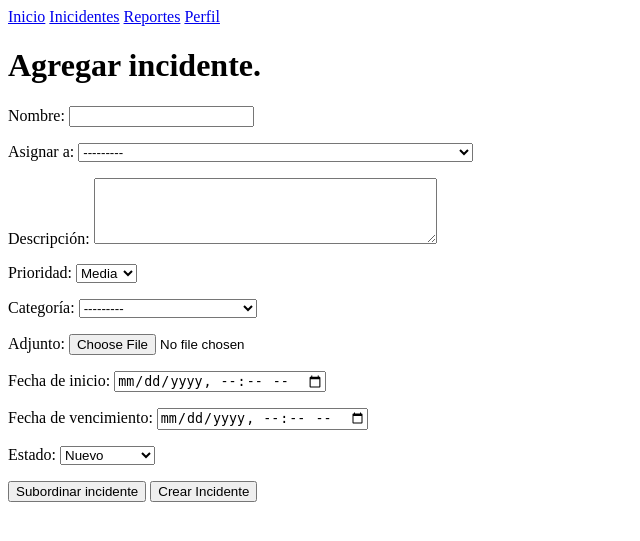
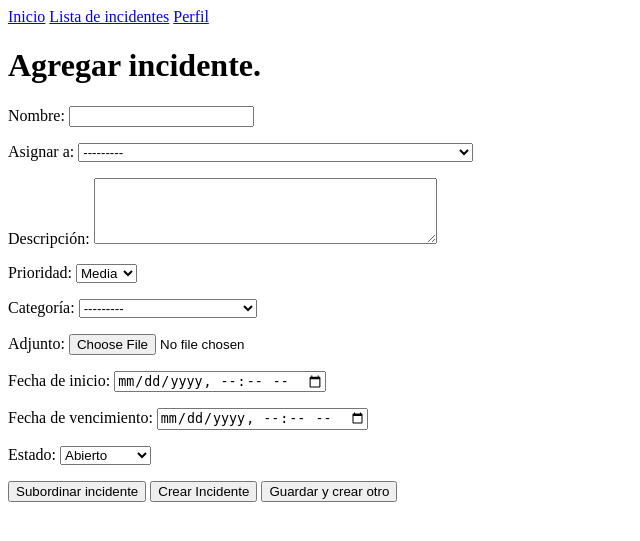
Before and after one commit to amadorssa/incidentia, a Django app: a page that uses incidents/templates/add_incident.html in a window 1280 px wide. Shown: the top 541 px of the page, without its empty margins (0-640 px from the left). Run offline with Django 4.2, Linux system fonts and the light colour scheme; a user stored in the database is signed in; tables that the repository leaves empty hold one stand-in row (values such as "Sample post"); some libraries are stand-ins or nearby versions.

Commit message:
[Feature] HU 2.9. Creación rápida de incidentes

```diff
--- a/incidents/models.py
+++ b/incidents/models.py
@@ -25,11 +25,9 @@ class Incident(models.Model):
         ('REFACTORIZACIÓN', 'Refactorización'),
     ]
     ESTADO_CHOICES = [
-        ('nuevo', 'Nuevo'),
-        ('en_progreso', 'En progreso'),
-        ('resuelto', 'Resuelto'),
-        ('cerrado', 'Cerrado'),
-        ('rechazado', 'Rechazado'),
+        ('ABIERTO', 'Abierto'),
+        ('RESUELTO', 'Resuleto'),
+        ('DESCARTADO', 'Descartado'),
     ]
 
     incident_text = models.CharField(max_length=200, default='')
--- a/incidents/templates/add_incident.html
+++ b/incidents/templates/add_incident.html
@@ -33,9 +33,8 @@
     </style>
 </head>
 
-<a href="{% url 'profile' %}">Inicio</a>
-<a href="{% url 'incidents:incident_table' slug=slug %}">Inicidentes</a>
-<a href="{% url 'incidents:incident_table' slug=slug %}">Reportes</a>
+<a href="{% url 'incidents:incident_table' slug=slug %}">Inicio</a>
+<a href="{% url 'incidents:incident_table' slug=slug %}">Lista de incidentes</a>
 <a href="{% url 'profile' %}">Perfil</a>
 <body>
 
@@ -48,6 +47,8 @@
 
     <button type="button" onclick="openPopup()">Subordinar incidente</button>
     <button type="submit">Crear Incidente</button>
+    <button type="submit" name="add_another">Guardar y crear otro</button>
+
 </form>
 
 <div id="overlay"></div>
--- a/incidents/views.py
+++ b/incidents/views.py
@@ -44,6 +44,11 @@ class AddIncident(LoginRequiredMixin, generic.View):
                     incident.related_incidents.add(related_incident)
                 except Incident.DoesNotExist:
                     print("El incidente relacionado no existe")
+
+            # Verificar si el usuario desea crear otro incidente
+            if "create_another" in request.POST:
+                messages.success(request, "Incidente creado. Ahora puedes crear otro incidente.")
+                return redirect("incidents:add_incident", slug=self.organizacion_actual.slug)
 
             return redirect("incidents:add_incident", slug=self.organizacion_actual.slug)
         else:
@@ -307,7 +312,7 @@ class IncidentTableView(LoginRequiredMixin, generic.ListView):
         return context
 
 def delete_incident(request, slug, pk):
-    """Vista para permitir la eliminacion de un incidente de la base de datos"""
+    # """Vista para permitir la eliminacion de un incidente de la base de datos"""
     organizacion = get_object_or_404(Organizacion, slug=slug)
     incident = get_object_or_404(Incident, pk=pk, organizacion=organizacion)
 
@@ -317,7 +322,7 @@ def delete_incident(request, slug, pk):
     return redirect(f"{reverse('incidents:incident_table', args=[slug])}?page={page}")
 
 def export_incidents_csv(request, slug):
-    """Vista para permitir descargar la tabla filtrada"""
+    # """Vista para permitir descargar la tabla filtrada"""
     organizacion = get_object_or_404(Organizacion, slug=slug)
     query = request.GET.get('q')
     user_creator = request.GET.get('user_creator')
@@ -348,7 +353,7 @@ def export_incidents_csv(request, slug):
     return response
 
 def generate_pdf(request, slug, pk):
-    """Vista para permitir la generacion de un incidente en formato PDF"""
+    # """Vista para permitir la generacion de un incidente en formato PDF"""
     response = HttpResponse(content_type='application/pdf')
     response['Content-Disposition'] = 'attachment; filename="document.pdf"'
     organizacion = get_object_or_404(Organizacion, slug=slug)
```
Also changed, not shown: incidents/migrations/0002_incident_usuario_modificador_historialincidente.py, 1 other file.
